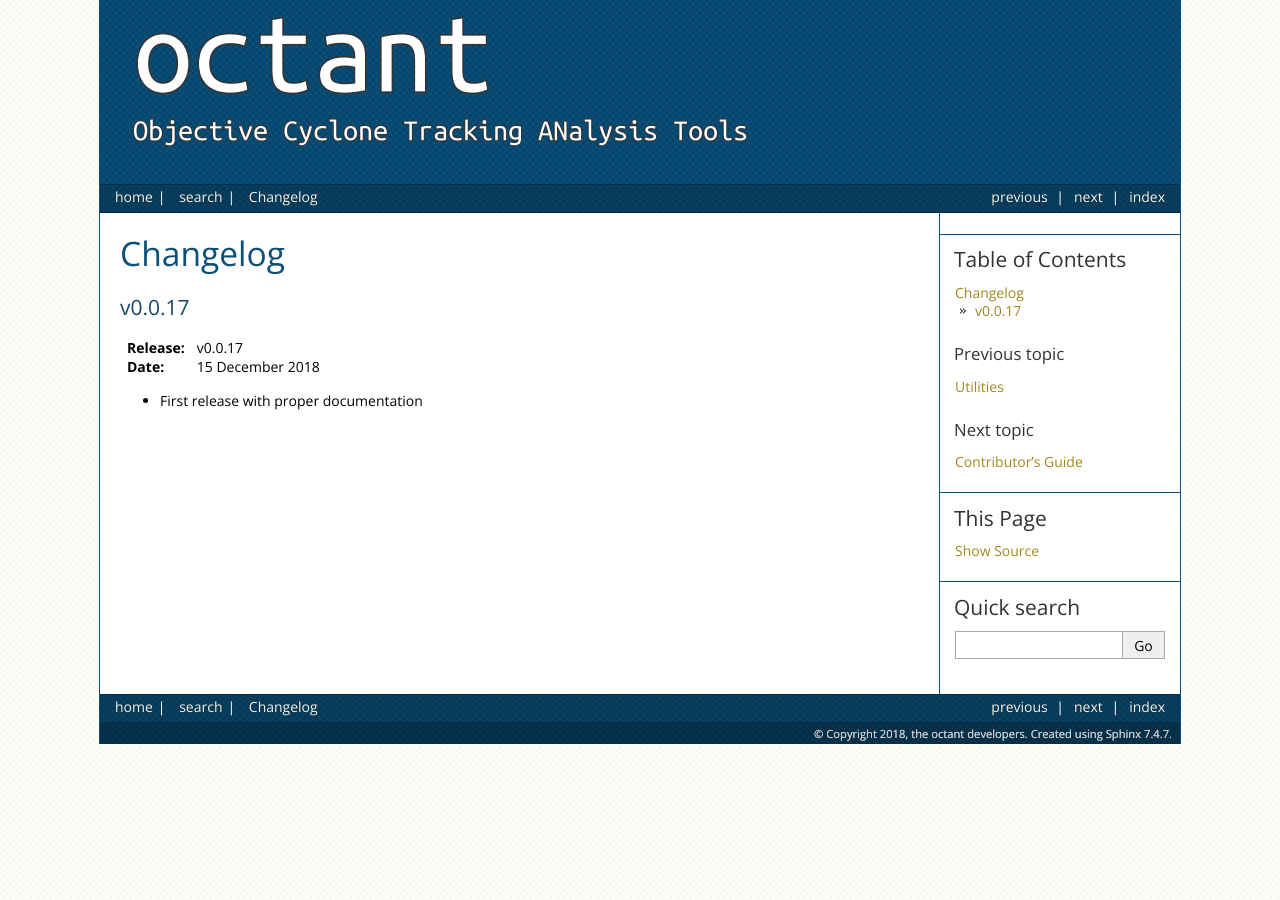
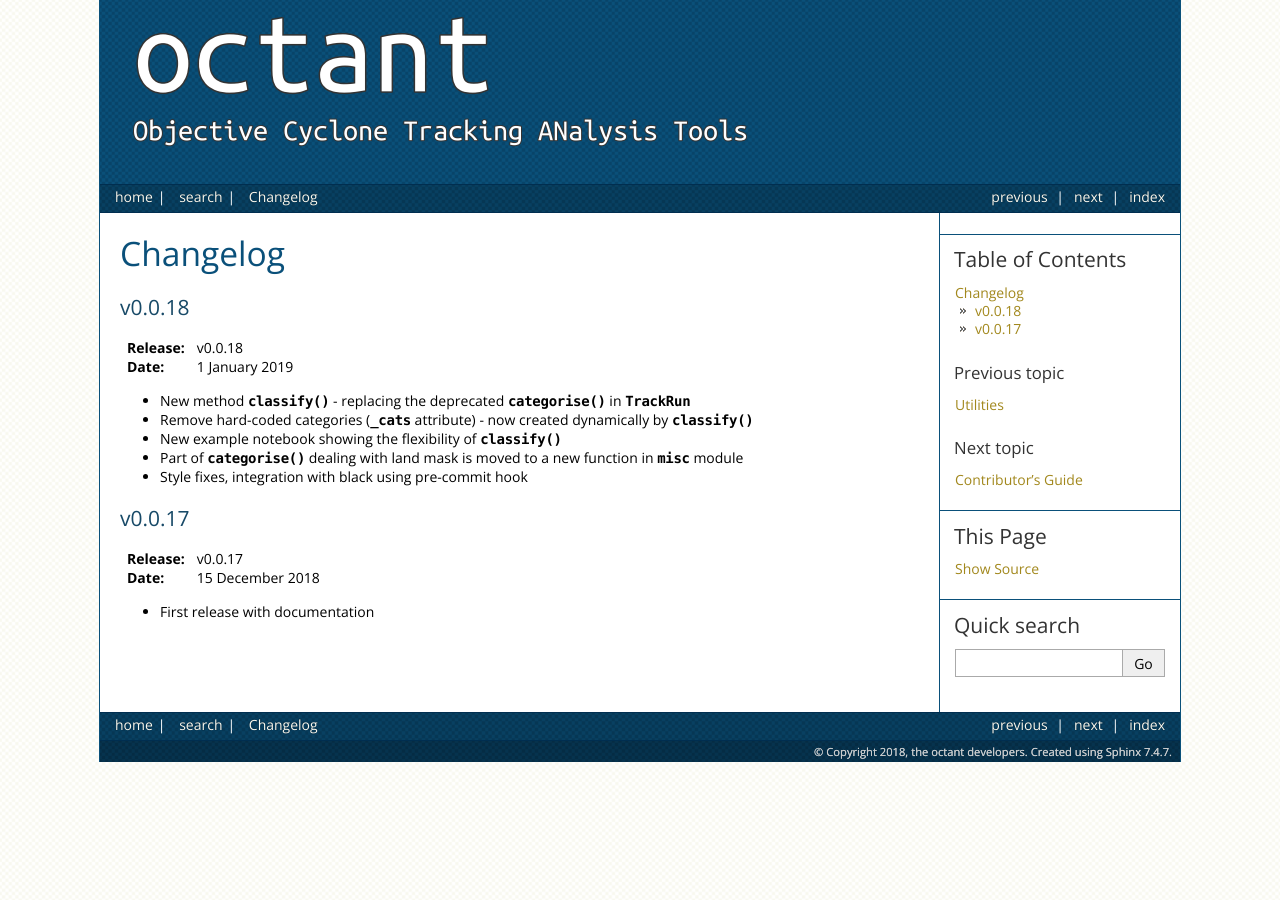
Before and after one commit to dennissergeev/octant, a Sphinx documentation site: the page built from docs/source/changelog.rst, in a window 1280 px wide. Built offline with Sphinx 7.4.7, drawn with Linux system fonts in a browser that asks for light colours; pages that are not in the unit, such as notebooks, are missing from menus.

Commit message:
update changelog

```diff
--- a/docs/source/changelog.rst
+++ b/docs/source/changelog.rst
@@ -2,6 +2,19 @@
 =========
 
 .. default-role:: py:obj
+
+
+v0.0.18
+-------
+
+:Release: v0.0.18
+:Date: 1 January 2019
+
+* New method `classify()` - replacing the deprecated `categorise()` in `TrackRun`
+* Remove hard-coded categories (`_cats` attribute) - now created dynamically by `classify()`
+* New example notebook showing the flexibility of `classify()`
+* Part of `categorise()` dealing with land mask is moved to a new function in `misc` module
+* Style fixes, integration with black using pre-commit hook
 
 
 v0.0.17
@@ -10,4 +23,4 @@
 :Release: v0.0.17
 :Date: 15 December 2018
 
-* First release with proper documentation
+* First release with documentation
```
Also changed, not shown: docs/source/_themes/sphinx13_octant/static/eofsheader.png (deleted), docs/source/_themes/sphinx13_octant/static/sphinxheader.png (deleted), 1 other file.
